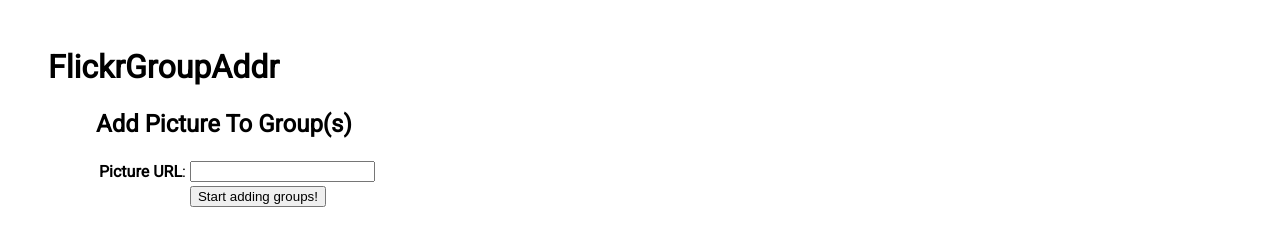
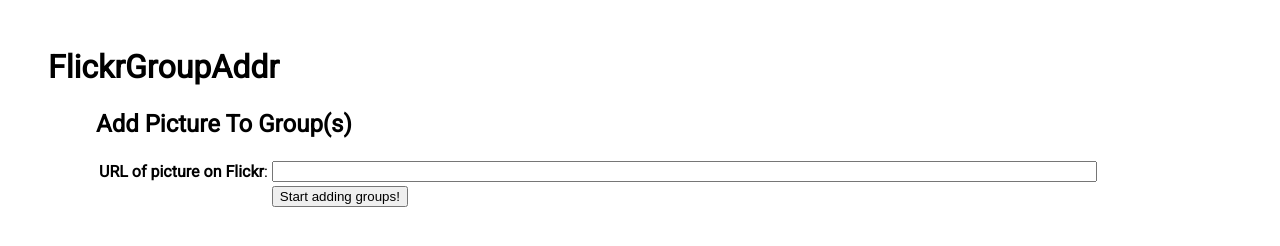
Before and after one commit to FlickrGroupAddr/flickgroupaddr-ui, a plain HTML site: page public/console/index.html in a window 1280 px wide. Drawn offline with Linux system fonts and the light colour scheme; no server answers.

Commit message:
Expanding URL field

```diff
--- a/public/console/index.html
+++ b/public/console/index.html
@@ -38,8 +38,8 @@
 
             <table>
                 <tr>
-                    <td><strong>Picture URL</strong>:</td>
-                    <td><input type="text"></input></td>
+                    <td><strong>URL of picture on Flickr</strong>:</td>
+                    <td><input id="input_new_request_url" type="text" size="100"></input></td>
                 </tr>
 
                 <tr>
```
